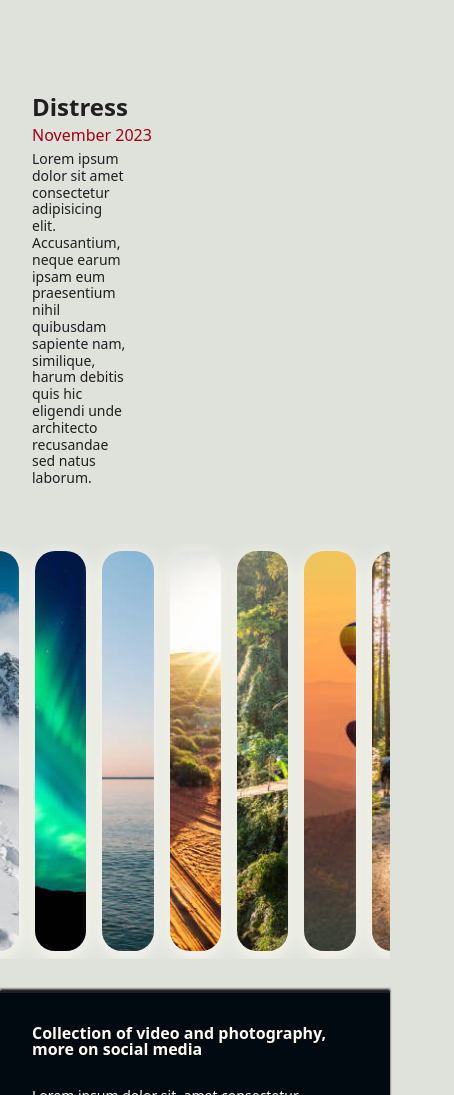
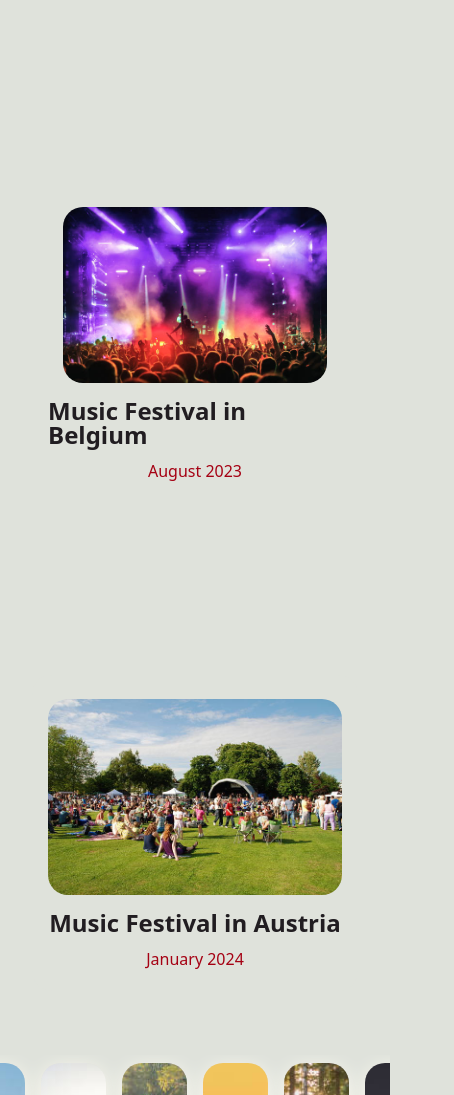
Before and after one commit to erickgcia/git-practice, a plain HTML site: page index.html in a window 390 px wide. Shown: the part 905-2000 px from the top of the page, 454 px wide, since content can reach past the window. Drawn offline with nearby package versions, Linux system fonts and the light colour scheme.

Commit message:
feature: Responsive design updates for the layout page.

```diff
--- a/css/styles.css
+++ b/css/styles.css
@@ -142,18 +142,22 @@ body {
   scroll-snap-type: x mandatory;
   scroll-padding: 2rem;
   padding-block: 0.5rem;
-  padding-left: 56%;
-  padding-right: 1rem;
+  padding-inline: 2rem;
   margin-bottom: 2rem;
   .carrousel__img {
     cursor: pointer;
     display: inline-block;
     border-radius: 20px;
-    width: min(250px, 33%);
+    width: min(200px, 20%);
     height: 400px;
     object-fit: cover;
     object-position: center;
     box-shadow: 0px 5px 20px 0px var(--white);
+    transition: all 250ms ease-in-out;
+    &:hover {
+      transform: scale(0.95);
+      box-shadow: 0px 5px 20px 0px var(--black);
+    }
   }
 }
 
@@ -161,8 +165,8 @@ body {
   display: flex;
   flex-direction: column;
   gap: 3rem;
+  max-width: 100%;
   color: var(--white);
-  max-width: 100%;
   background-color: var(--darkBlue);
   border-top: 2px solid var(--black);
   box-shadow: 0px -2px 2px 0px var(--black);
@@ -191,3 +195,38 @@ body {
     }
   }
 }
+
+@media screen and (max-width: 1219px) {
+  .header,
+  .footer {
+    width: 100%;
+  }
+  .grid {
+    grid-template-columns: 1fr;
+    grid-template-rows: repeat(3, 0.5fr);
+    place-content: center;
+    gap: 1rem;
+    padding: 4rem 2rem;
+    .grid__section {
+      align-items: center;
+      justify-content: center;
+      gap: 1rem;
+      .grid__section-img {
+        width: min(600px, 90%);
+        &.grid__section-img--square {
+          height: unset;
+        }
+      }
+      &.grid__section--left {
+        grid-area: 1 / 1 / 2 / 2;
+      }
+      &.grid__section--right {
+        grid-area: 2 / 1 / 3 / 2;
+      }
+      &.grid__section--middle {
+        grid-area: 3 / 1 / 4 / 2;
+        padding: 0;
+      }
+    }
+  }
+}
```
